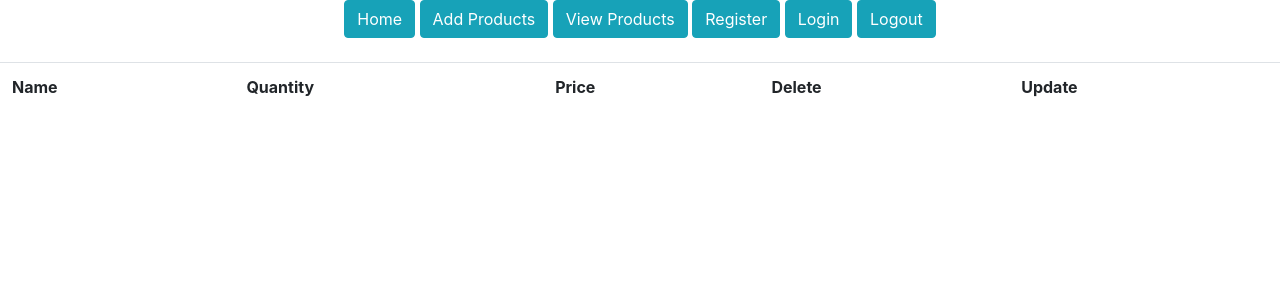
After one commit to victoria99dr/morningDjangoProject, a Django app: template templates/products.html in a window 1280 px wide. The commit adds this page. Shown: the top 300 px of the page. Run offline with Django 3.2, Linux system fonts and the light colour scheme; the template is opened without the code that fills it, so the values that code supplies are empty; some libraries are stand-ins or nearby versions.

```diff
--- a/morningDjangoProject/urls.py
+++ b/morningDjangoProject/urls.py
@@ -25,5 +25,8 @@ urlpatterns = [
     path('home/', general_views.home, name='home'),
     path('logout/', auth_views.LogoutView.as_view(template_name='logout.html'), name='logout'),
     path('add-product/', general_views.add_product, name='add-product'),
+    path('products', general_views.view_products, name='products'),
+    path('delete-product/<id>', general_views.delete_product, name='delete-product'),
+    path('update-product/<id>', general_views.update_product, name='update-product'),
 
 ]
--- a/templates/base.html
+++ b/templates/base.html
@@ -13,7 +13,7 @@
         <nav class="navigation">
             <a href="{% url 'home' %}"><button class="btn btn-info">Home</button></a>
             <a href="{% url 'add-product'%}"><button class="btn btn-info">Add Products</button></a>
-            <a href=""><button class="btn btn-info">View Products</button></a>
+            <a href="{% url 'products' %}"><button class="btn btn-info">View Products</button></a>
             <a href="{% url 'register' %}"><button class="btn btn-info">Register</button></a>
             <a href="{% url 'login' %}"><button class="btn btn-info">Login</button></a>
             <a href="{% url 'logout' %}"><button class="btn btn-info">Logout</button></a>
--- /dev/null
+++ b/templates/products.html
@@ -0,0 +1,29 @@
+{% extends 'base.html'%}
+{% load static %}
+
+{% block content%}
+    <section class="products-section">
+        <div class="products-section-container">
+            <table class="table">
+                <tr>
+                    <th>Name</th>
+                    <th>Quantity</th>
+                    <th>Price</th>
+                    <th>Delete</th>
+                    <th>Update</th>
+                </tr>
+                {% for product in products %}
+                    <tr>
+                        <td>{{ product.prod_name }}</td>
+                        <td>{{ product.prod_quantity }}</td>
+                        <td>{{ product.prod_price }}</td>
+                        <td><a href="/delete-product/{{ product.id }}">Delete</a></td>
+                        <td><a href="/update-product/{{ product.id }}">Update</a></td>
+                </tr>
+            {% endfor %}
+
+
+            </table>
+        </div>
+    </section>
+{% endblock %}
```
Also changed, not shown: morningDjangoProject/views.py (+41 -0 lines), templates/update-product.html (added, +34 -0 lines), db.sqlite3, templates/register.html (line endings or trailing spaces).
